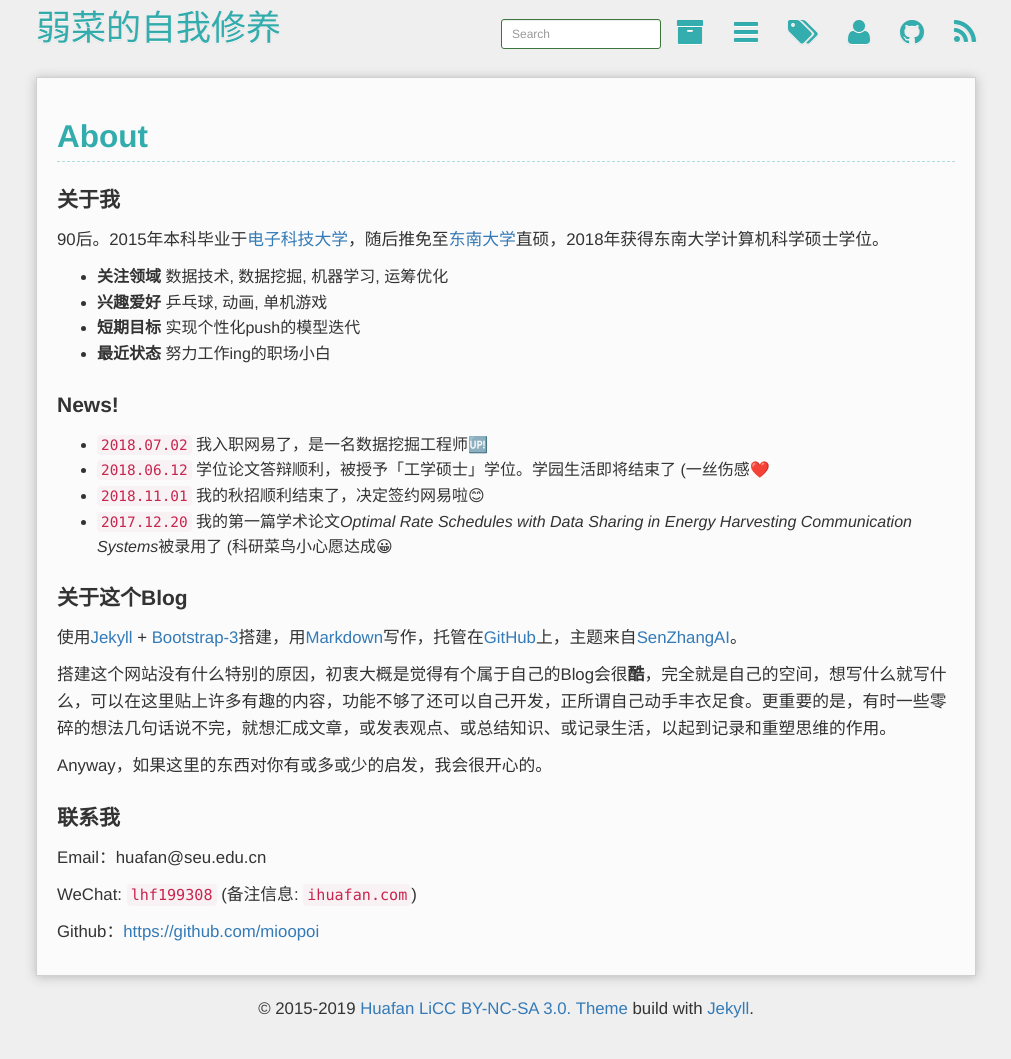
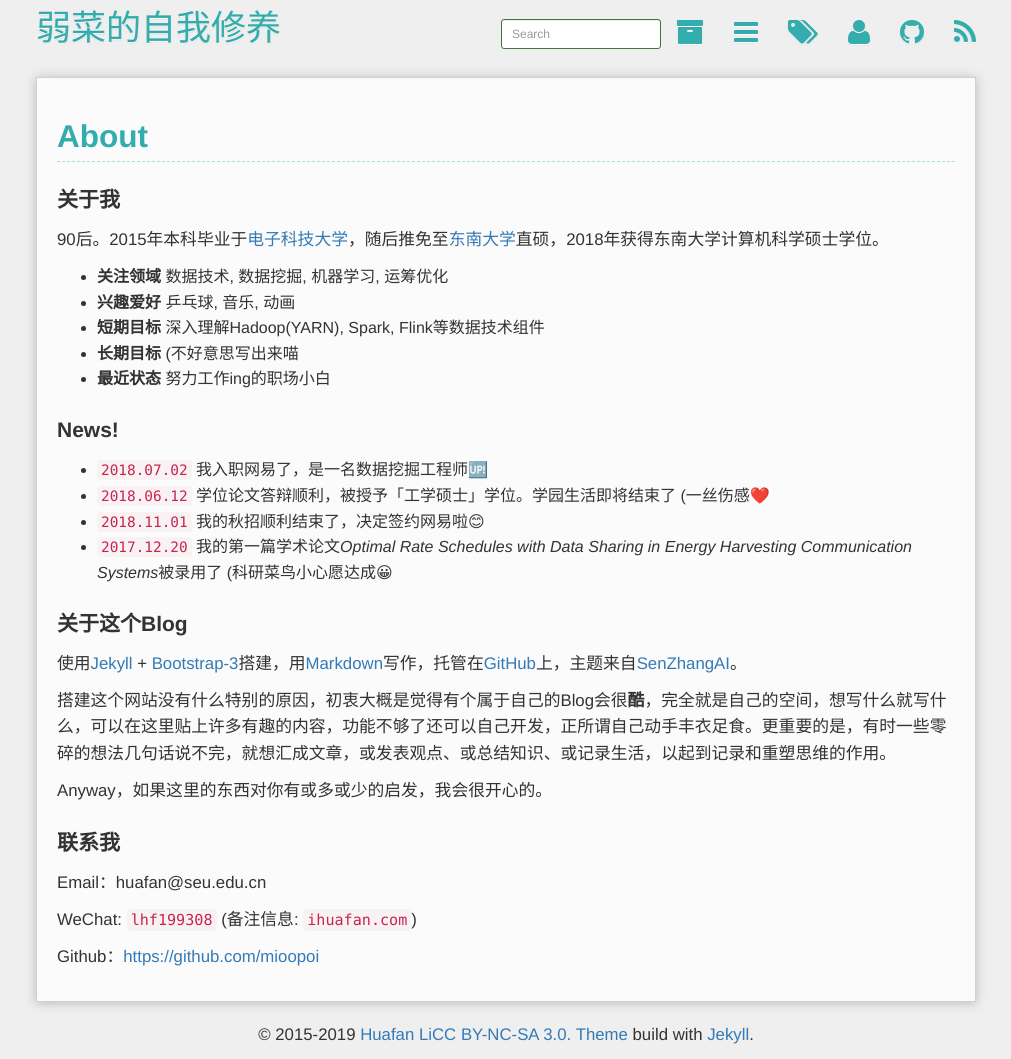
Before and after one commit to mioopoi/mioopoi.github.io, a Jekyll site: the page built from about.md, in a window 1280 px wide. Shown: the whole page, without its empty margins (134-1145 px from the left). Built offline with Jekyll 4.4.1, drawn with Linux system fonts in a browser that asks for light colours; Markdown is read by kramdown in place of the engine named in the settings; comment, search, counter and statistics services are not loaded; before the commit the page ends 1033 px from its top, so only the background shows below that.

Commit message:
update about page

```diff
--- a/about.md
+++ b/about.md
@@ -10,8 +10,9 @@ comments: true
 90后。2015年本科毕业于[电子科技大学](http://www.uestc.edu.cn/)，随后推免至[东南大学](http://www.seu.edu.cn/)直硕，2018年获得东南大学计算机科学硕士学位。
 
 - **关注领域** 数据技术, 数据挖掘, 机器学习, 运筹优化
-- **兴趣爱好** 乒乓球, 动画, 单机游戏
-- **短期目标** 实现个性化push的模型迭代
+- **兴趣爱好** 乒乓球, 音乐, 动画
+- **短期目标** 深入理解Hadoop(YARN), Spark, Flink等数据技术组件
+- **长期目标** (不好意思写出来喵
 - **最近状态** 努力工作ing的职场小白
 
 ### News!
```
